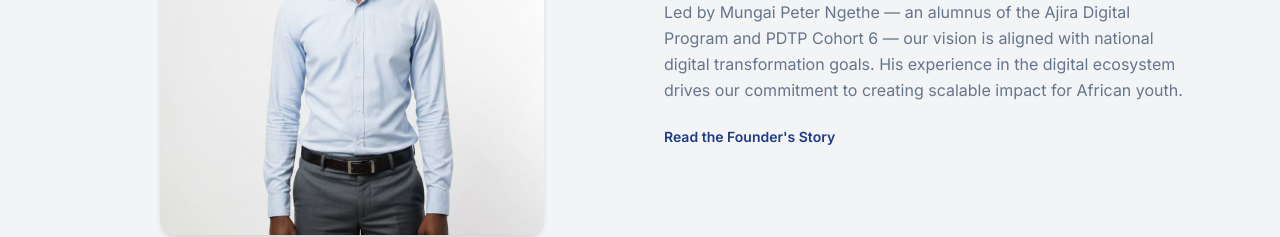
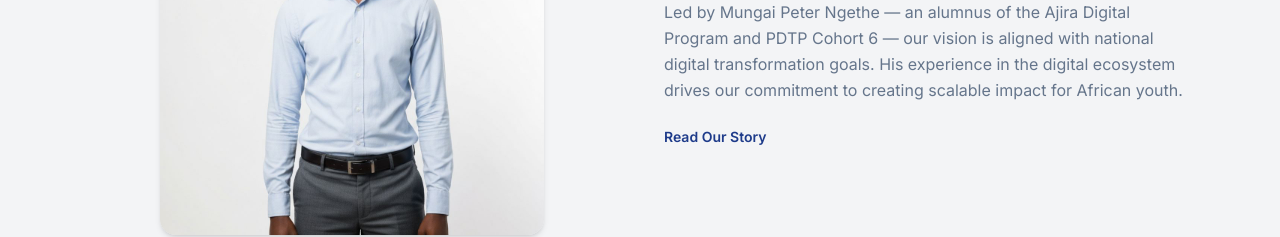
Before and after one commit to kingaranjoroge/ydt, a Next.js app: page / in a window 1280 px wide. Shown: the part 2200-2437 px from the top of the page. Built offline with nearby package versions, Linux system fonts and the light colour scheme.

Commit message:
change link description

```diff
--- a/components/marketing/founder-spotlight.tsx
+++ b/components/marketing/founder-spotlight.tsx
@@ -29,7 +29,7 @@ export function FounderSpotlight() {
               href="/about"
               className="mt-6 inline-block text-sm font-semibold text-primary underline-offset-4 hover:underline"
             >
-              Read the Founder&apos;s Story
+              Read Our Story
             </Link>
           </div>
         </div>
```
